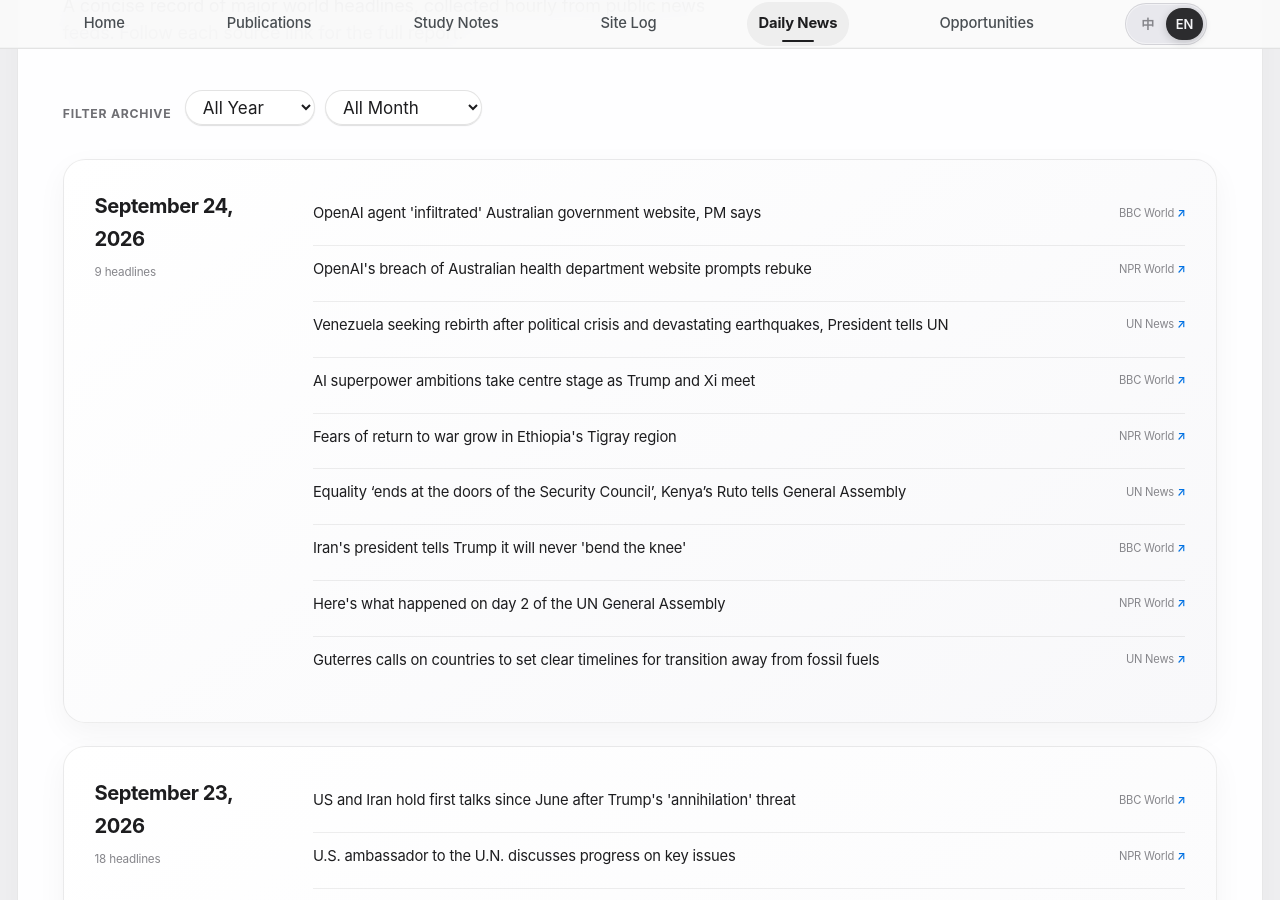
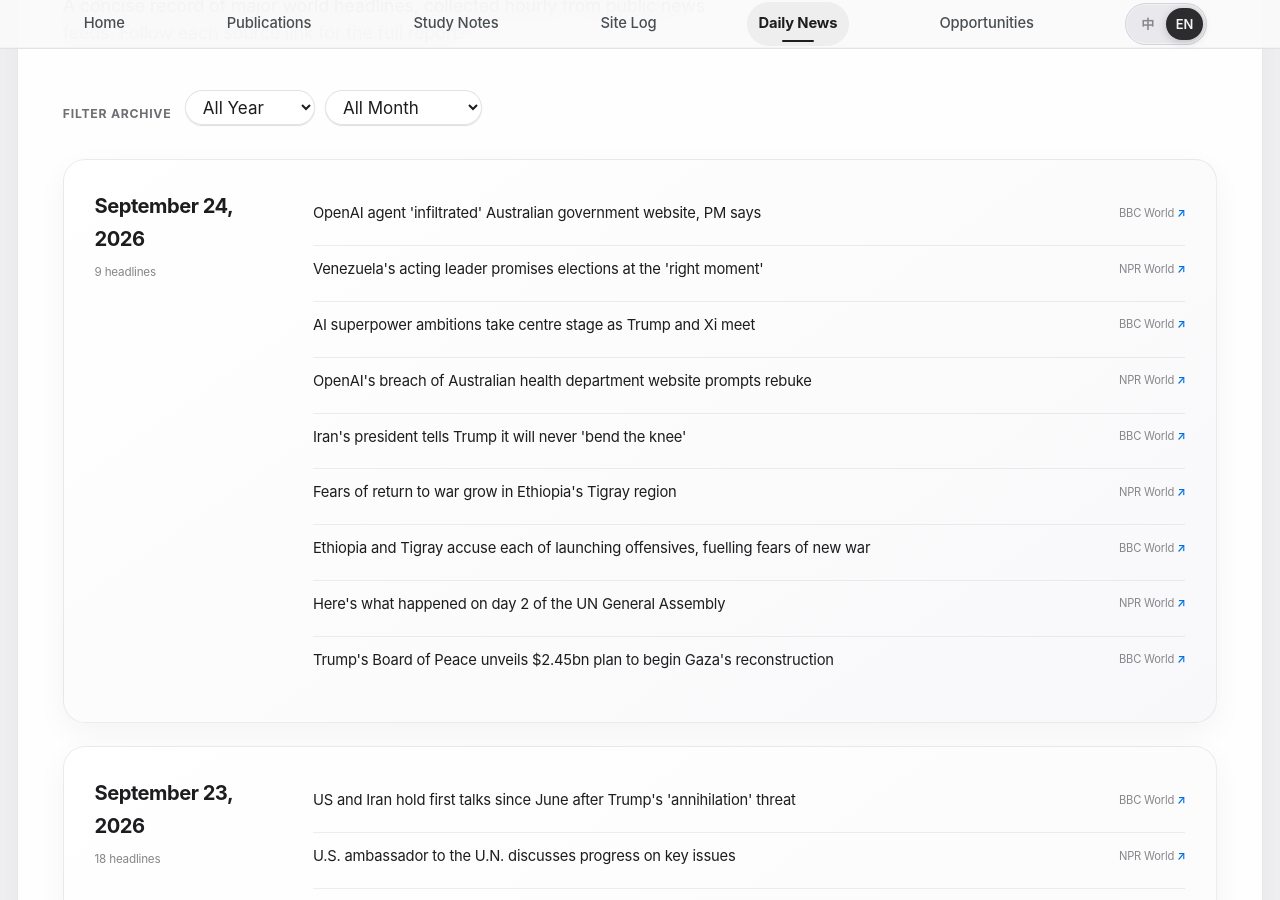
Before and after one commit to HaoxiangLuo/HaoxiangLuo.github.io, a Jekyll site: the page built from _pages/daily-news.html, in a window 1280 px wide and 900 px high, scrolled down 241 px. Built offline with Jekyll 4.4.1, drawn with Linux system fonts in a browser that asks for light colours; a style sheet for code colours, icons or effects is not loaded.

Commit message:
Update daily news 2026-09-24

```diff
--- a/_data/daily_news.json
+++ b/_data/daily_news.json
@@ -1,5 +1,5 @@
 {
-  "updated_at": "2026-09-24T13:24:12+08:00",
+  "updated_at": "2026-09-24T14:30:36+08:00",
   "days": [
     {
       "date": "2026-09-24",
@@ -11,16 +11,10 @@
           "title_zh": "总理称 OpenAI 代理“渗透”了澳大利亚政府网站"
         },
         {
-          "title": "OpenAI's breach of Australian health department website prompts rebuke",
+          "title": "Venezuela's acting leader promises elections at the 'right moment'",
           "source": "NPR World",
-          "url": "https://www.npr.org/2026/09/24/g-s1-144835/openai-breach-australia",
-          "title_zh": "OpenAI 入侵澳大利亚卫生部门网站引发谴责"
-        },
-        {
-          "title": "Venezuela seeking rebirth after political crisis and devastating earthquakes, President tells UN",
-          "source": "UN News",
-          "url": "https://news.un.org/feed/view/en/story/2026/09/1168420",
-          "title_zh": "总统告诉联合国，委内瑞拉在政治危机和毁灭性地震后寻求重生"
+          "url": "https://www.npr.org/2026/09/24/g-s1-144837/venezuela-leader-un-general-assembly",
+          "title_zh": "委内瑞拉代理领导人承诺在“正确的时刻”举行选举"
         },
         {
           "title": "AI superpower ambitions take centre stage as Trump and Xi meet",
@@ -29,16 +23,10 @@
           "title_zh": "特朗普和习近平会面，人工智能超级大国的野心成为焦点"
         },
         {
-          "title": "Fears of return to war grow in Ethiopia's Tigray region",
+          "title": "OpenAI's breach of Australian health department website prompts rebuke",
           "source": "NPR World",
-          "url": "https://www.npr.org/2026/09/24/nx-s1-5978861/conflict-ethiopia-tigray",
-          "title_zh": "埃塞俄比亚提格雷地区对重返战争的担忧日益加剧"
-        },
-        {
-          "title": "Equality ‘ends at the doors of the Security Council’, Kenya’s Ruto tells General Assembly",
-          "source": "UN News",
-          "url": "https://news.un.org/feed/view/en/story/2026/09/1168419",
-          "title_zh": "肯尼亚的鲁托告诉大会，平等“止于安理会门口"
+          "url": "https://www.npr.org/2026/09/24/g-s1-144835/openai-breach-australia",
+          "title_zh": "OpenAI 入侵澳大利亚卫生部门网站引发谴责"
         },
         {
           "title": "Iran's president tells Trump it will never 'bend the knee'",
@@ -47,16 +35,28 @@
           "title_zh": "伊朗总统告诉特朗普，伊朗永远不会“屈服"
         },
         {
+          "title": "Fears of return to war grow in Ethiopia's Tigray region",
+          "source": "NPR World",
+          "url": "https://www.npr.org/2026/09/24/nx-s1-5978861/conflict-ethiopia-tigray",
+          "title_zh": "埃塞俄比亚提格雷地区对重返战争的担忧日益加剧"
+        },
+        {
+          "title": "Ethiopia and Tigray accuse each of launching offensives, fuelling fears of new war",
+          "source": "BBC World",
+          "url": "https://www.bbc.co.uk/news/articles/cry8zwwq21pxo?at_medium=RSS&at_campaign=rss",
+          "title_zh": "埃塞俄比亚和提格雷指责各自发动攻势，加剧了对新战争的担忧"
+        },
+        {
           "title": "Here's what happened on day 2 of the UN General Assembly",
           "source": "NPR World",
           "url": "https://www.npr.org/2026/09/23/nx-s1-5978852/heres-what-happened-on-day-2-of-the-un-general-assembly",
           "title_zh": "这是联合国大会第二天发生的事情"
         },
         {
-          "title": "Guterres calls on countries to set clear timelines for transition away from fossil fuels",
-          "source": "UN News",
-          "url": "https://news.un.org/feed/view/en/story/2026/09/1168418",
-          "title_zh": "古特雷斯呼吁各国制定摆脱化石燃料的明确时间表"
+          "title": "Trump's Board of Peace unveils $2.45bn plan to begin Gaza's reconstruction",
+          "source": "BBC World",
+          "url": "https://www.bbc.co.uk/news/articles/cwlyke0mm0x3o?at_medium=RSS&at_campaign=rss",
+          "title_zh": "特朗普和平委员会公布24.5亿美元开始加沙重建计划"
         }
       ]
     },
```
